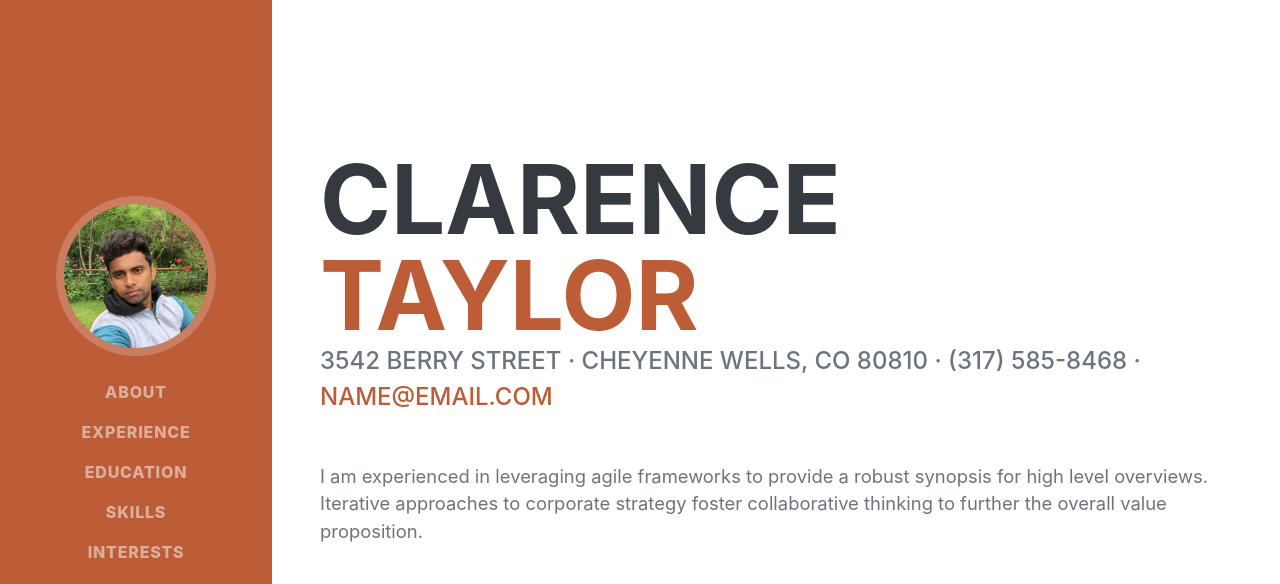
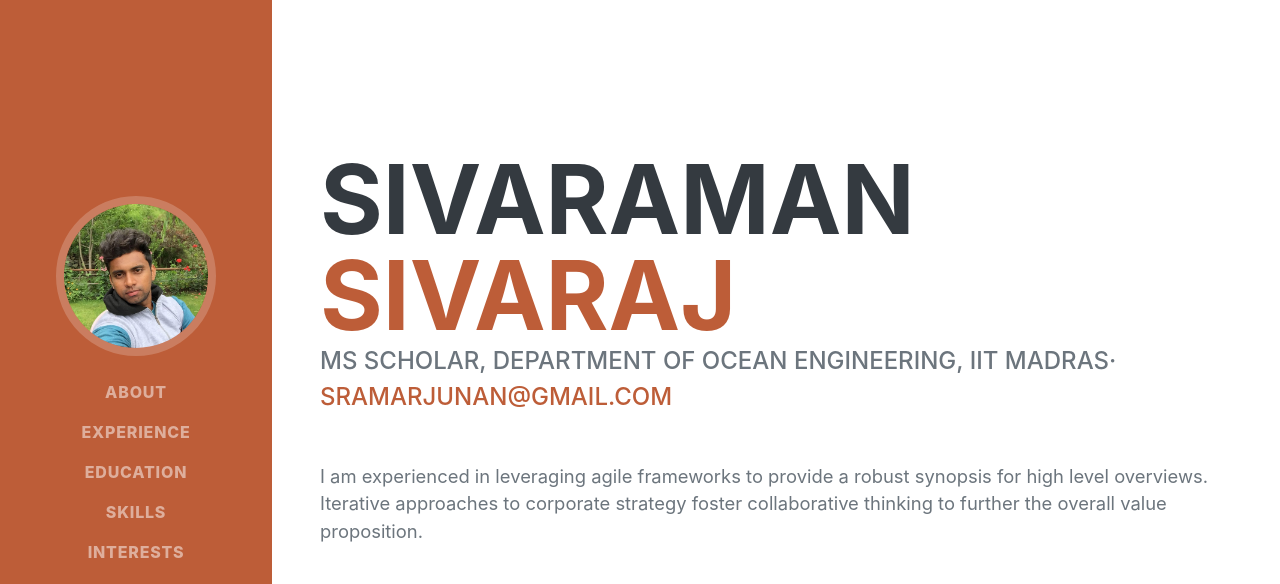
Before and after one commit to sivaraman-sivaraj/sivaraman-sivaraj.github.io, a plain HTML site: page index.html in a window 1280 px wide. Shown: the top 584 px of the page. Drawn offline with nearby package versions, Linux system fonts and the light colour scheme; a web font is replaced by a local one.

Commit message:
Update index.html

```diff
--- a/index.html
+++ b/index.html
@@ -40,12 +40,12 @@
             <section class="resume-section" id="about">
                 <div class="resume-section-content">
                     <h1 class="mb-0">
-                        Clarence
-                        <span class="text-primary">Taylor</span>
+                        Sivaraman
+                        <span class="text-primary">Sivaraj</span>
                     </h1>
                     <div class="subheading mb-5">
-                        3542 Berry Street · Cheyenne Wells, CO 80810 · (317) 585-8468 ·
-                        <a href="mailto:name@email.com">name@email.com</a>
+                        MS Scholar, Department of Ocean Engineering, IIT Madras·
+                        <a href="mailto:name@email.com">sramarjunan@gmail.com</a>
                     </div>
                     <p class="lead mb-5">I am experienced in leveraging agile frameworks to provide a robust synopsis for high level overviews. Iterative approaches to corporate strategy foster collaborative thinking to further the overall value proposition.</p>
                     <div class="social-icons">
```
